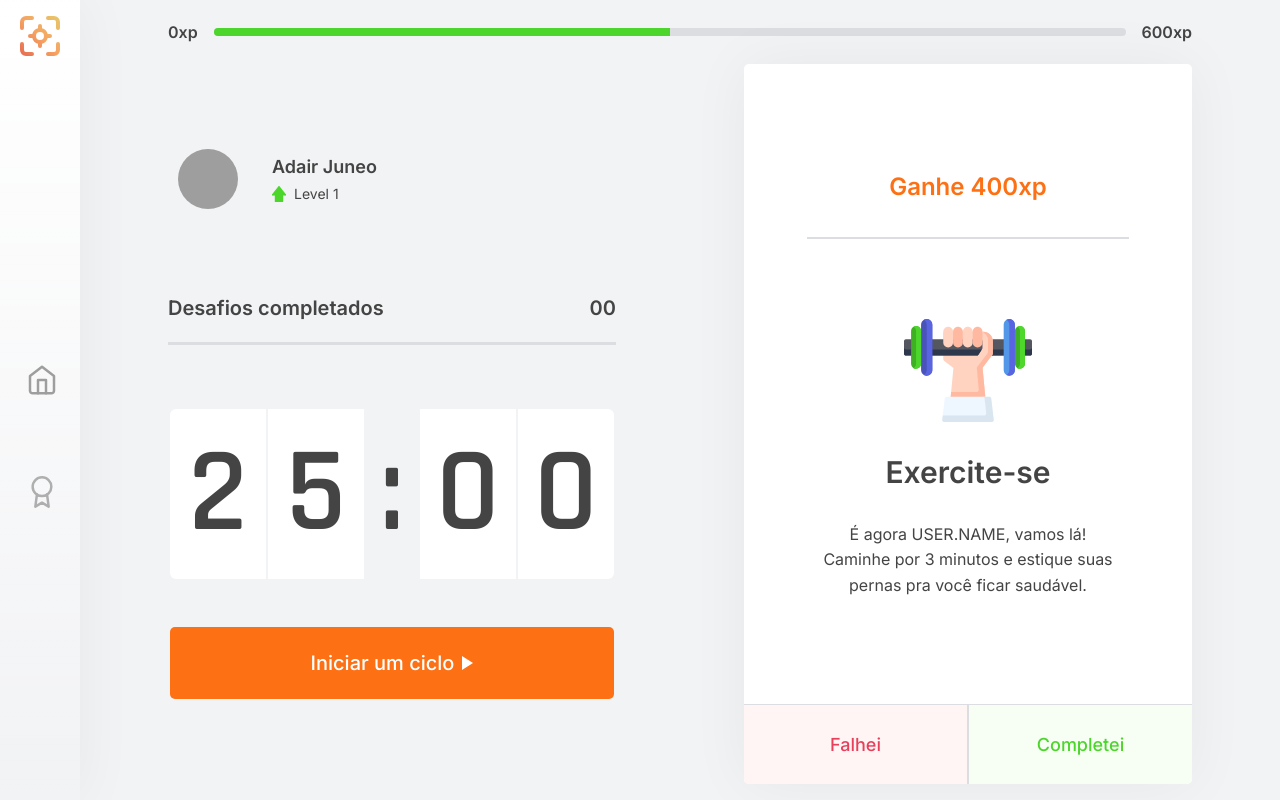
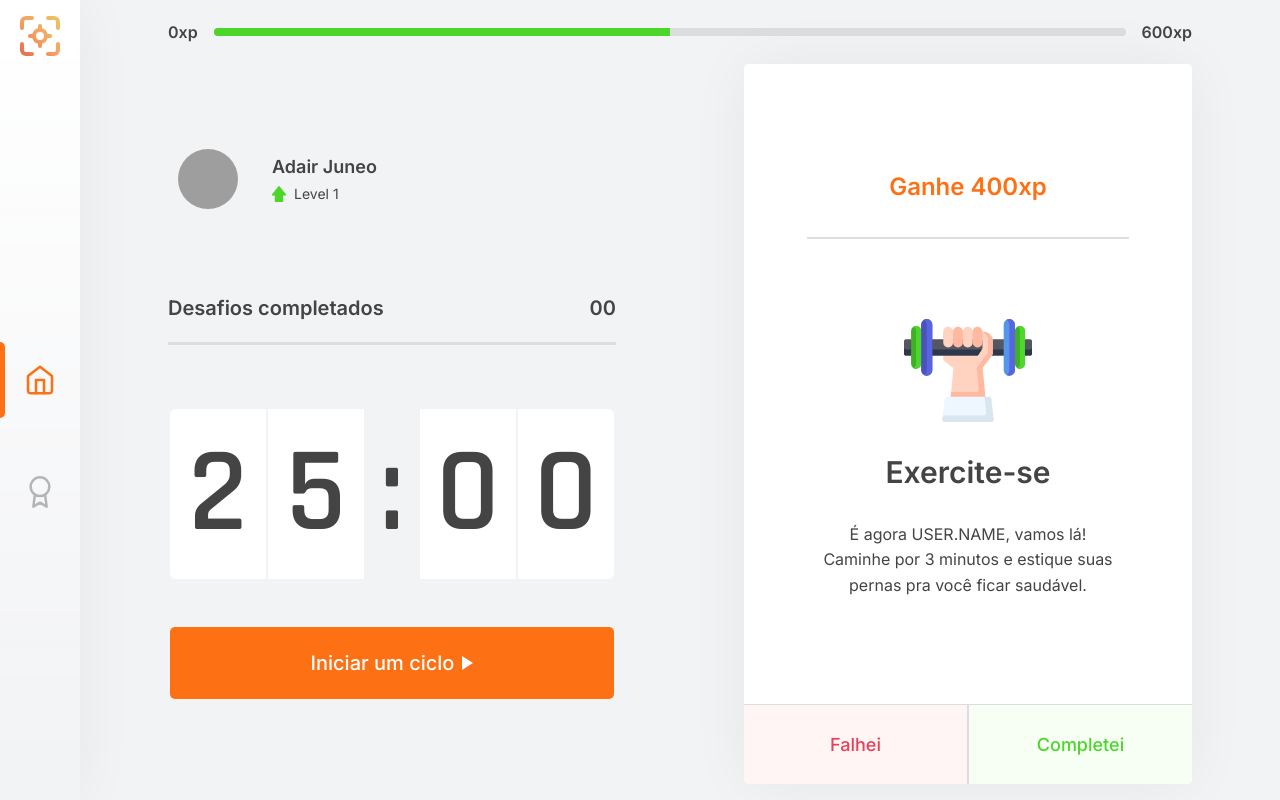
Before and after one commit to adairjuneoaf/prisma-focus-2.0, a Next.js app: page /challenges in a window 1280 px wide. Built offline with nearby package versions, Linux system fonts and the light colour scheme; grey boxes are pictures that could not be loaded.

Commit message:
Bug-fix menu side bar.

```diff
--- a/src/components/MenuSideBar.tsx
+++ b/src/components/MenuSideBar.tsx
@@ -1,14 +1,23 @@
+import { useRouter } from 'next/router'
 import React from 'react'
 
 import { Content } from '../styles/components/MenuSideBar'
 
 const MenuSideBar: React.FC = () => {
+  const router = useRouter()
+
+  console.log(router.route)
+
   return (
     <Content>
       <img src="/svg/icon.svg" alt="Icone do app prisma.focus." />
 
       <div className="buttonsMenu">
-        <a href="/challenges" title="Ir a página de desafios.">
+        <a
+          href="/challenges"
+          title="Ir a página de desafios."
+          className={` ${router.route === '/challenges' ? 'routeActive' : ''}`}
+        >
           <svg
             width="32"
             height="32"
@@ -16,25 +25,30 @@ const MenuSideBar: React.FC = () => {
             fill="none"
             xmlns="http://www.w3.org/2000/svg"
           >
-            <g opacity="0.5">
+            <g>
               <path
                 d="M4 12.0001L16 2.66675L28 12.0001V26.6668C28 27.374 27.719 28.0523 27.219 28.5524C26.7189 29.0525 26.0406 29.3334 25.3333 29.3334H6.66667C5.95942 29.3334 5.28115 29.0525 4.78105 28.5524C4.28095 28.0523 4 27.374 4 26.6668V12.0001Z"
-                stroke="#444444"
+                stroke="#B4B5B8"
                 stroke-width="2.5"
                 stroke-linecap="round"
                 stroke-linejoin="round"
               />
               <path
                 d="M12 29.3333V16H20V29.3333"
-                stroke="#444444"
+                stroke="#B4B5B8"
                 stroke-width="2.5"
                 stroke-linecap="round"
                 stroke-linejoin="round"
               />
             </g>
           </svg>
+          <span className="borderMarkdownLeft"></span>
         </a>
-        <a href="/leaderboard" title="Ir a página de ranking dos usuários.">
+        <a
+          href="/leaderboard"
+          title="Ir a página de ranking dos usuários."
+          className={` ${router.route === '/leaderboard' ? 'routeActive' : ''}`}
+        >
           <svg
             width="32"
             height="32"
@@ -42,23 +56,24 @@ const MenuSideBar: React.FC = () => {
             fill="none"
             xmlns="http://www.w3.org/2000/svg"
           >
-            <g opacity="0.5">
+            <g>
               <path
                 d="M16.0001 20C21.1547 20 25.3334 15.8214 25.3334 10.6667C25.3334 5.51205 21.1547 1.33337 16.0001 1.33337C10.8454 1.33337 6.66675 5.51205 6.66675 10.6667C6.66675 15.8214 10.8454 20 16.0001 20Z"
-                stroke="#666666"
+                stroke="#B4B5B8"
                 stroke-width="2.5"
                 stroke-linecap="round"
                 stroke-linejoin="round"
               />
               <path
                 d="M10.9466 18.52L9.33325 30.6667L15.9999 26.6667L22.6666 30.6667L21.0533 18.5067"
-                stroke="#666666"
+                stroke="#B4B5B8"
                 stroke-width="2.5"
                 stroke-linecap="round"
                 stroke-linejoin="round"
               />
             </g>
           </svg>
+          <span className="borderMarkdownLeft"></span>
         </a>
       </div>
     </Content>
--- a/src/styles/components/MenuSideBar.ts
+++ b/src/styles/components/MenuSideBar.ts
@@ -23,6 +23,8 @@ export const Content = styled.section`
   }
 
   .buttonsMenu {
+    width: 100%;
+
     flex: 1;
 
     display: flex;
@@ -37,11 +39,10 @@ export const Content = styled.section`
       align-items: center;
       justify-content: center;
 
+      position: relative;
+
       height: 64px;
-      padding: 0 65%;
-      border-left: 3px solid transparent;
-
-      transition: border-color 0.3s;
+      width: 100%;
 
       svg{
         path{
@@ -50,12 +51,34 @@ export const Content = styled.section`
       }
 
       &:hover {
-        border-color: ${props => props.theme.colors.tertiary};
+        .borderMarkdownLeft{
+          background: ${props => props.theme.colors.tertiary};
+      }
+    }
 
-        svg{
-          path{
-            stroke: ${props => props.theme.colors.tertiary};
-        }
+    .borderMarkdownLeft{
+      position: absolute;
+      left: 0;
+
+      height: 120%;
+      width: 5px;
+
+      border-radius: 0 5px 5px 0;
+
+      background: transparent;
+
+      transition: background-color 0.3s;
+    }
+  }
+
+  .routeActive{
+    .borderMarkdownLeft{
+      background: ${props => props.theme.colors.tertiary};
+    }
+
+    svg{
+      path{
+        stroke: ${props => props.theme.colors.tertiary};
       }
     }
   }
```
